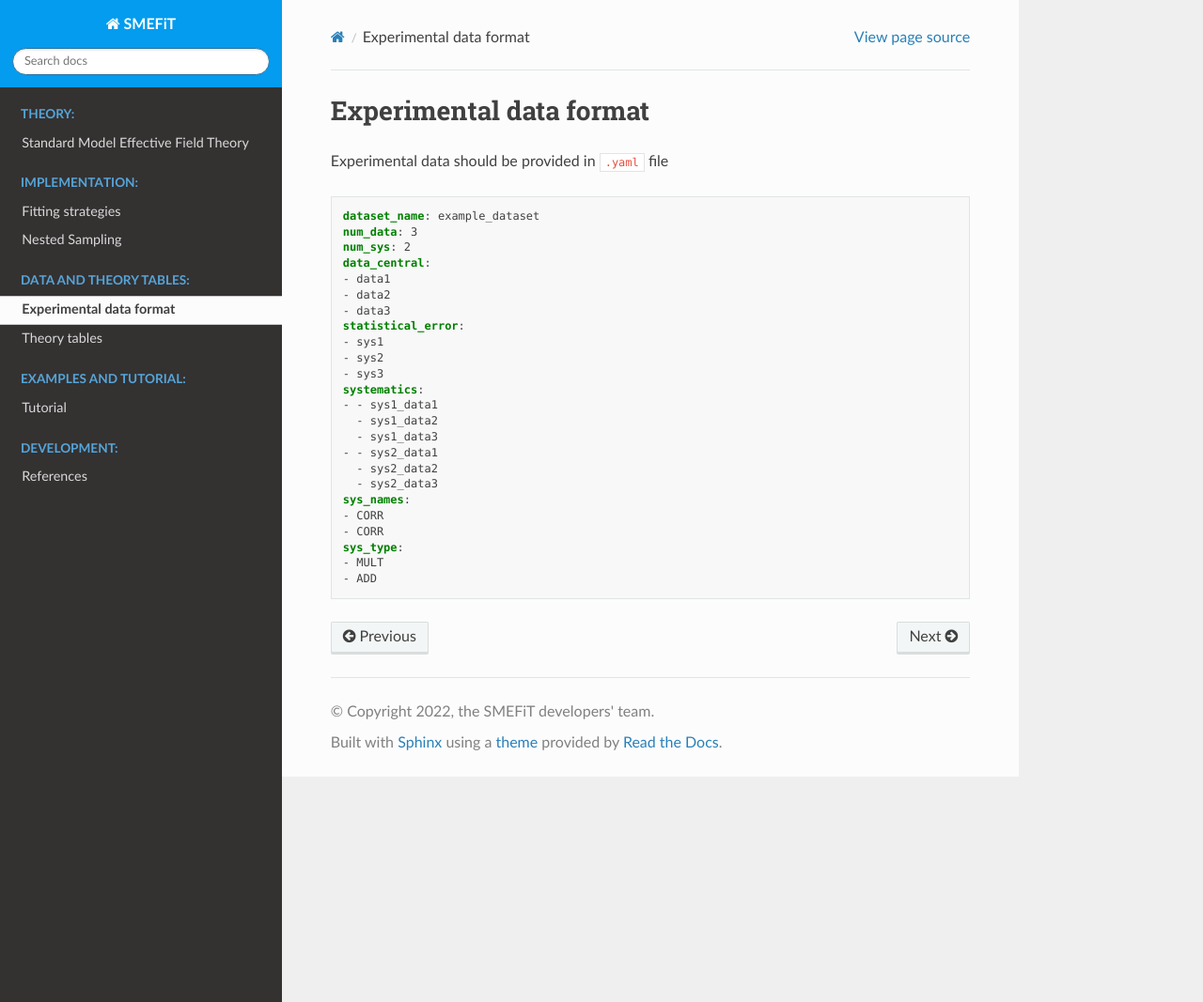
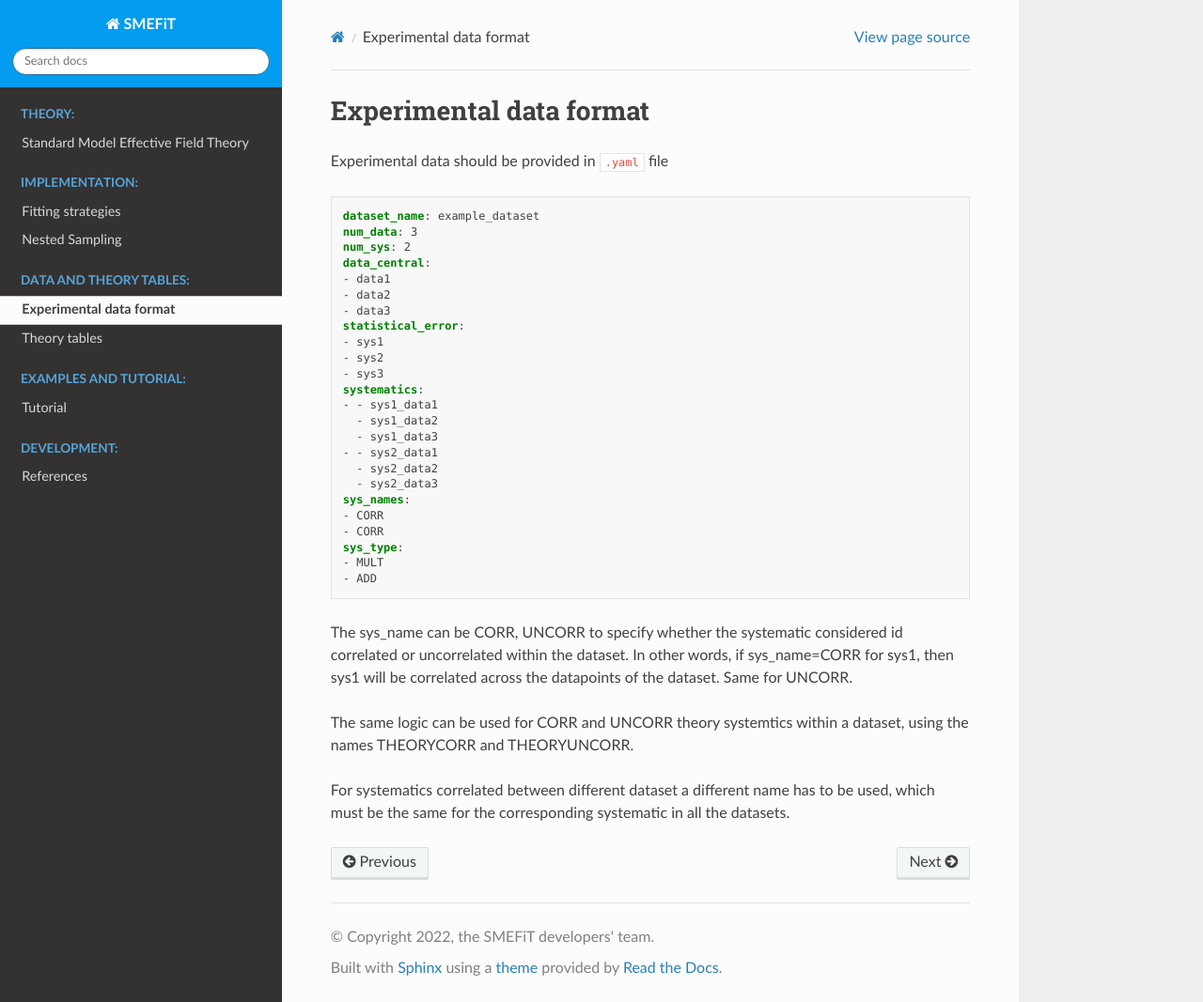
Before and after one commit to LHCfitNikhef/smefit_release, a Sphinx documentation site: the page built from docs/source/data_theory/data.md, in a window 1280 px wide and 1067 px high. Shown: the whole window at 94% size. Built offline with Sphinx 7.4.7 and the Read the Docs theme 2.0.0, drawn with Linux system fonts in a browser that asks for light colours; pages that are not in the unit, such as notebooks, are missing from menus.

Commit message:
small edit docs

````diff
--- a/docs/source/data_theory/data.md
+++ b/docs/source/data_theory/data.md
@@ -31,3 +31,11 @@ sys_type:
 - MULT
 - ADD
 ```
+The sys_name can be CORR, UNCORR to specify whether the systematic considered id correlated or uncorrelated
+within the dataset. In other words, if sys_name=CORR for sys1, then sys1 will be correlated across the datapoints
+of the dataset. Same for UNCORR.
+
+The same logic can be used for CORR and UNCORR theory systemtics within a dataset, using the names THEORYCORR and THEORYUNCORR.
+
+For systematics correlated between different dataset a different name has to be used, which must be
+the same for the corresponding systematic in all the datasets.
````
